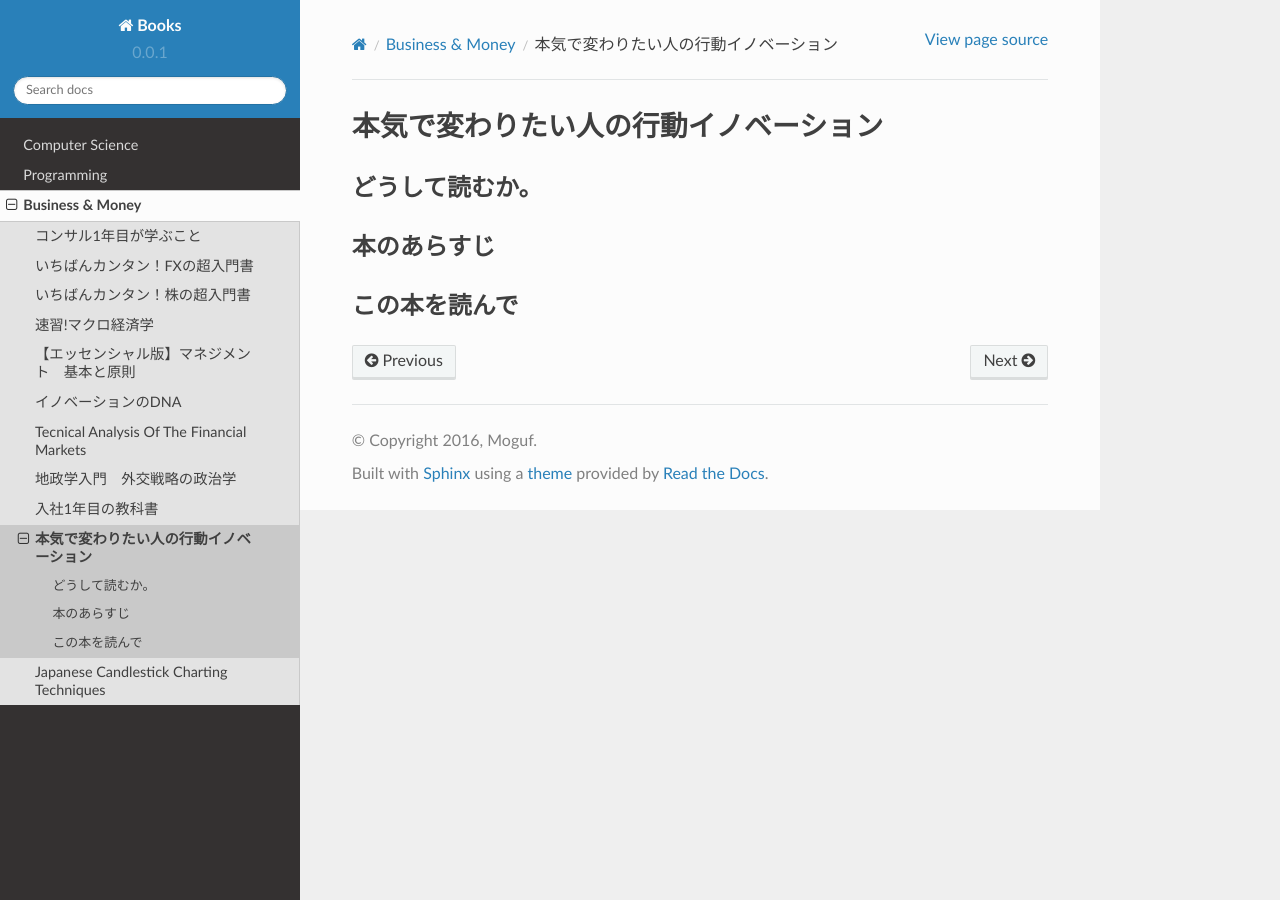
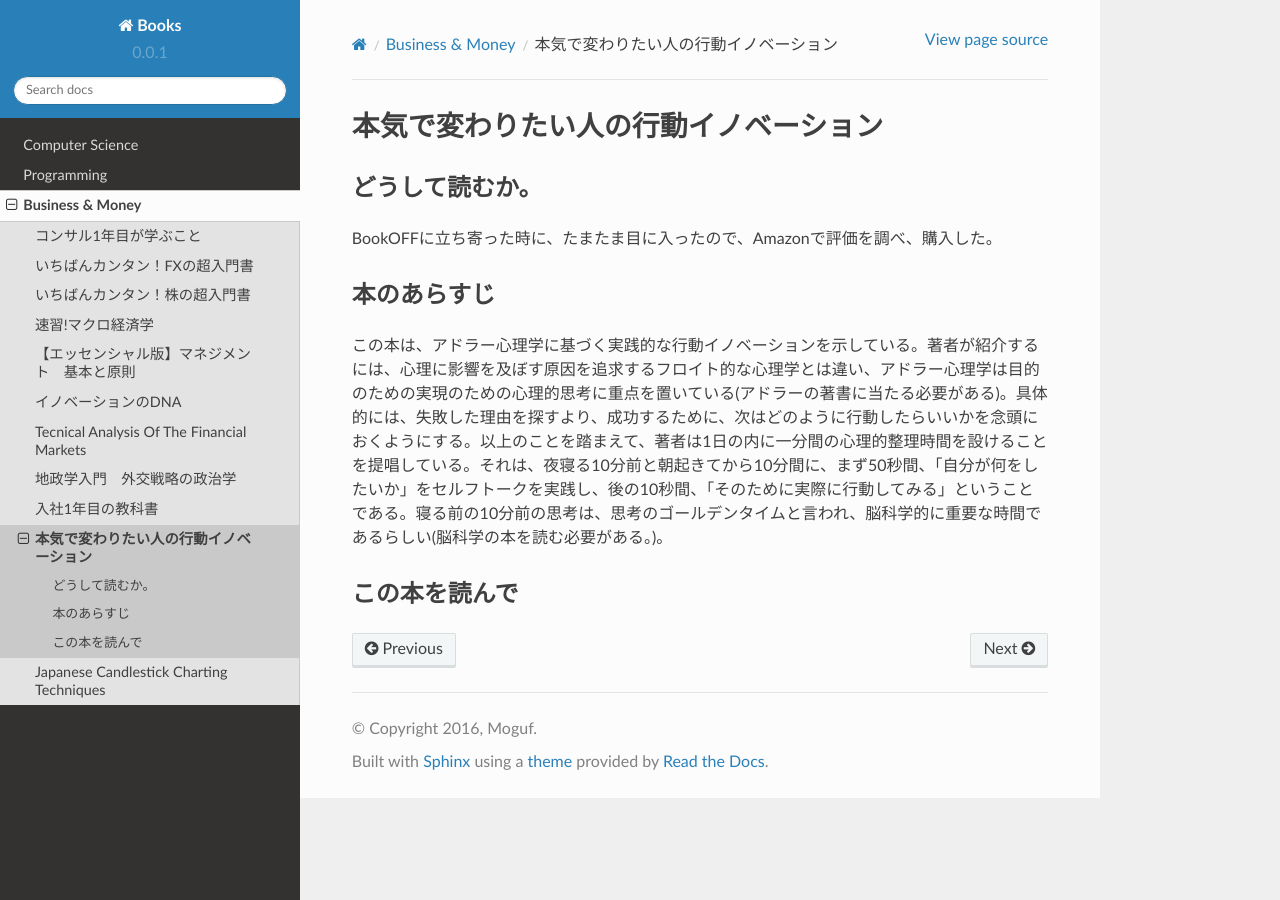
Before and after one commit to Moguf/Books, a Sphinx documentation site: the page built from docs/ja/source/BusinessAndMoney/BehaviroalInovation/index.rst, in a window 1280 px wide. Built offline with Sphinx 7.4.7 and the Read the Docs theme 2.0.0, drawn with Linux system fonts in a browser that asks for light colours; formulas are drawn with MathJax 3; pages that are not in the unit, such as notebooks, are missing from menus.

Commit message:
MOD: BehviroalInovation.

```diff
--- a/docs/ja/source/BusinessAndMoney/BehaviroalInovation/index.rst
+++ b/docs/ja/source/BusinessAndMoney/BehaviroalInovation/index.rst
@@ -4,11 +4,11 @@
 
 どうして読むか。
 -----------------
-
+BookOFFに立ち寄った時に、たまたま目に入ったので、Amazonで評価を調べ、購入した。
 
 本のあらすじ
 ----------------------------
-
+この本は、アドラー心理学に基づく実践的な行動イノベーションを示している。著者が紹介するには、心理に影響を及ぼす原因を追求するフロイト的な心理学とは違い、アドラー心理学は目的のための実現のための心理的思考に重点を置いている(アドラーの著書に当たる必要がある)。具体的には、失敗した理由を探すより、成功するために、次はどのように行動したらいいかを念頭におくようにする。以上のことを踏まえて、著者は1日の内に一分間の心理的整理時間を設けることを提唱している。それは、夜寝る10分前と朝起きてから10分間に、まず50秒間、「自分が何をしたいか」をセルフトークを実践し、後の10秒間、「そのために実際に行動してみる」ということである。寝る前の10分前の思考は、思考のゴールデンタイムと言われ、脳科学的に重要な時間であるらしい(脳科学の本を読む必要がある。)。
 
 
 この本を読んで
--- a/docs/ja/source/BusinessAndMoney/JapaneseCandlestickChartingTechniques/index.rst
+++ b/docs/ja/source/BusinessAndMoney/JapaneseCandlestickChartingTechniques/index.rst
@@ -35,5 +35,7 @@ Ch.3からいよいよローソク足の話に入る。それまでは、日本
 
 :reversal patterns:   トレンドの終わりを意味しており、決してトレンドが反転するわけではない。
 
+:Umbrella lines:   カラカサ
+
 この本を読んで
 ------------------
```
